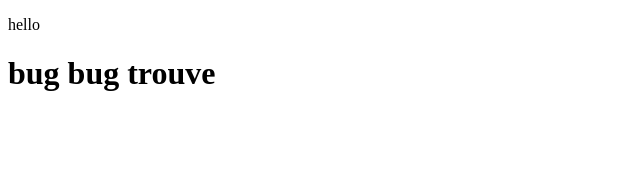
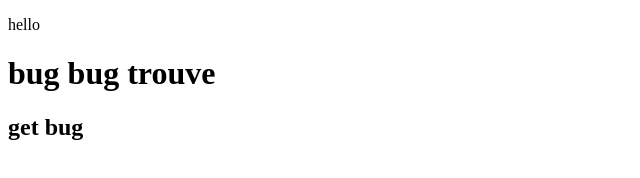
Before and after one commit to zouzouuubz/newProjetEsprim, a plain HTML site: page index.html in a window 1280 px wide. Shown: the whole page, without its empty margins (0-640 px from the left). Drawn offline with Linux system fonts and the light colour scheme.

Commit message:
modify style

```diff
--- a/index.html
+++ b/index.html
@@ -8,5 +8,6 @@
 <body>
     <p>hello </p>
     <h1>bug bug trouve </h1>
+    <h2>get bug</h2>
 </body>
 </html>
--- a/style.css
+++ b/style.css
@@ -1,4 +1,5 @@
 *
 {
-
+   margin: auto;
+   min-height: max-content;
 }
```
